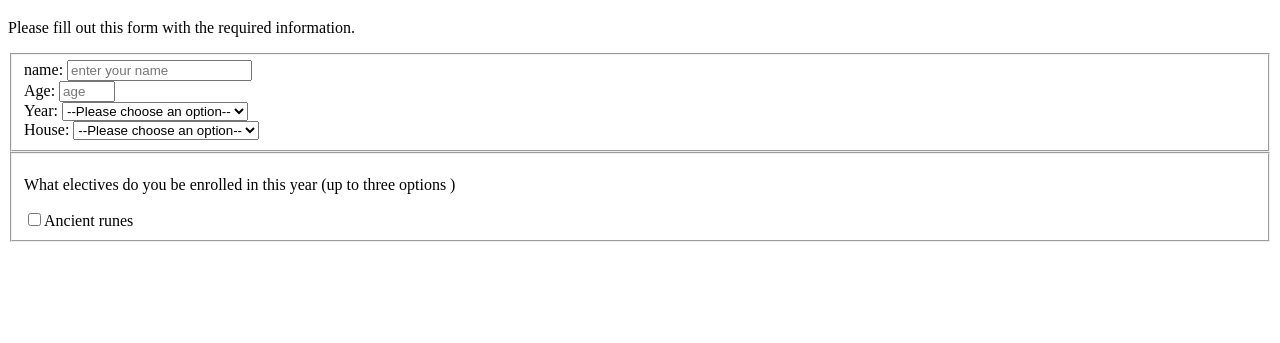
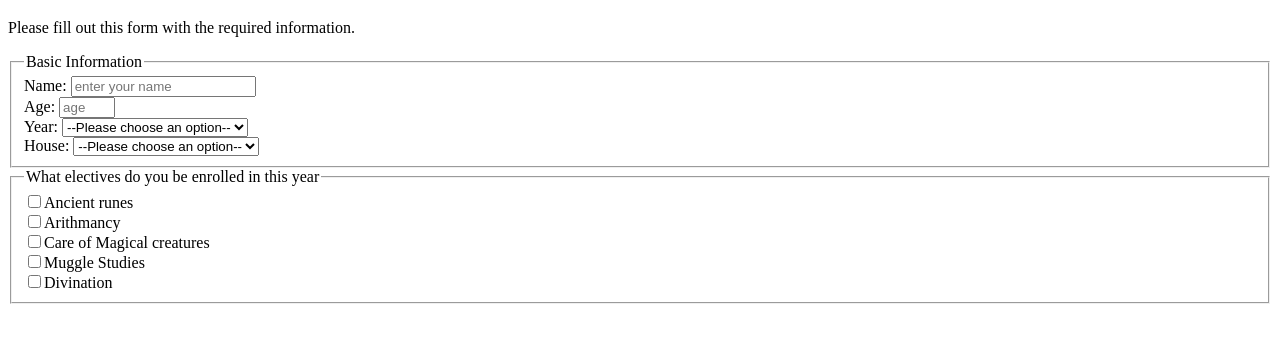
Before and after one commit to rwade219/survey, a plain HTML site: page index.html in a window 1280 px wide. Shown: the part 61-404 px from the top of the page. Drawn offline with Linux system fonts and the light colour scheme.

Commit message:
Add elective options

```diff
--- a/index.html
+++ b/index.html
@@ -12,8 +12,8 @@
     <p> Please fill out this form with the required information.</p>
     <form>
 <fieldset>
-
-    <label for="name">name:</label>
+    <legend>Basic Information</legend>
+    <label for="name">Name:</label>
     <input type="text" id="name" placeholder="enter your name" required/>
     <br>
 
@@ -45,8 +45,16 @@
 
     </fieldset>
     <fieldset>
-    <p> What electives do you be enrolled in this year (up to three options )</p>
-    <input type="checkbox" value="Ancient Runes" class="inline"/><label for="Ancient Runes"></label>Ancient runes</label>
+    <legend> What electives do you be enrolled in this year </legend>
+    <input type="checkbox" value="Ancient-Runes" name="electives"/><label for="Ancient Runes">Ancient runes</label><br>
+
+    <input type="checkbox" value="Arithmancy" name="electives"/><label for="Arithmancy">Arithmancy</label><br>
+
+    <input type="checkbox" value="comc" name="electives"/><label for="comc">Care of Magical creatures</label><br>
+
+    <input type="checkbox" value="muggle-studies" name="electives"/><label for="muggle-studies">Muggle Studies</label><br>
+
+    <input type="checkbox" value="divination" name="electives"/><label for="divination">Divination</label>
 
     </fieldset>
     </form>
```
